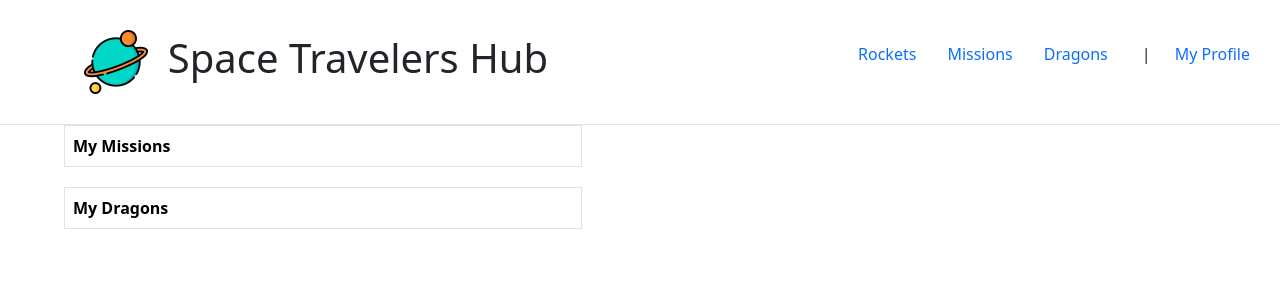
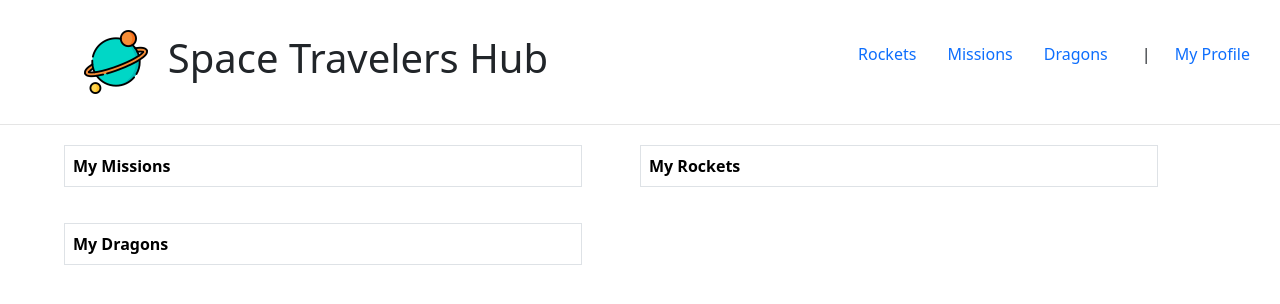
Before and after one commit to cancelei/Space-Travelers-Hub, a React (Create React App) app: page /myprofile in a window 1280 px wide. Shown: the top 304 px of the page. Built offline with nearby package versions, Linux system fonts and the light colour scheme.

Commit message:
Update display rockets

```diff
--- a/src/pages/myProfile.jsx
+++ b/src/pages/myProfile.jsx
@@ -5,13 +5,18 @@ import Table from 'react-bootstrap/Table';
 const MyProfile = () => {
   const missions = useSelector((state) => state.missions.missions);
   const dragons = useSelector((state) => state.dragons.list);
+  const rockets = useSelector((state) => state.rockets);
 
   const joinedMissions = missions.filter((mission) => mission.reserved);
   const reservedDragons = dragons.filter((dragon) => dragon.reserved);
+  const reservedRockets = rockets.filter((rocket) => rocket.reserved);
 
   return (
-    <div style={{ width: '90%', margin: '0 5% 0 5%' }}>
-      <div style={{ width: '45%' }}>
+    <div style={{
+      width: '90%', margin: '0 5% 0 5%', display: 'flex', flexDirection: 'row', flexWrap: 'wrap',
+    }}
+    >
+      <div style={{ width: '45%', marginTop: '20px' }}>
         <Table striped bordered hover>
           <thead>
             <tr>
@@ -22,6 +27,22 @@ const MyProfile = () => {
             {joinedMissions.map((mission) => (
               <tr key={mission.mission_id}>
                 <td>{mission.mission_name}</td>
+              </tr>
+            ))}
+          </tbody>
+        </Table>
+      </div>
+      <div style={{ width: '45%', marginLeft: '5%', marginTop: '20px' }}>
+        <Table striped bordered hover>
+          <thead>
+            <tr>
+              <th>My Rockets</th>
+            </tr>
+          </thead>
+          <tbody>
+            {reservedRockets.map((rocket) => (
+              <tr key={rocket.rocket_id}>
+                <td>{rocket.rocket_name}</td>
               </tr>
             ))}
           </tbody>
--- a/src/pages/rockets.jsx
+++ b/src/pages/rockets.jsx
@@ -72,7 +72,7 @@ Rocket.propTypes = {
   }).isRequired,
 };
 
-function Rockets({ reservedOnly }) {
+function Rockets() {
   const dispatch = useDispatch();
   const rockets = useSelector((state) => state.rockets);
 
@@ -80,23 +80,13 @@ function Rockets({ reservedOnly }) {
     dispatch(fetchRockets());
   }, [dispatch]);
 
-  const filteredRockets = reservedOnly ? rockets.filter((rocket) => rocket.reserved) : rockets;
-
   return (
     <div>
-      {filteredRockets.map((rocket) => ( // Mostramos solo los cohetes reservados en la tabla
+      {rockets.map((rocket) => (
         <Rocket key={rocket.rocket_id} rocket={rocket} />
       ))}
     </div>
   );
 }
 
-Rockets.propTypes = {
-  reservedOnly: PropTypes.bool,
-};
-
-Rockets.defaultProps = {
-  reservedOnly: false,
-};
-
 export default Rockets;
```
